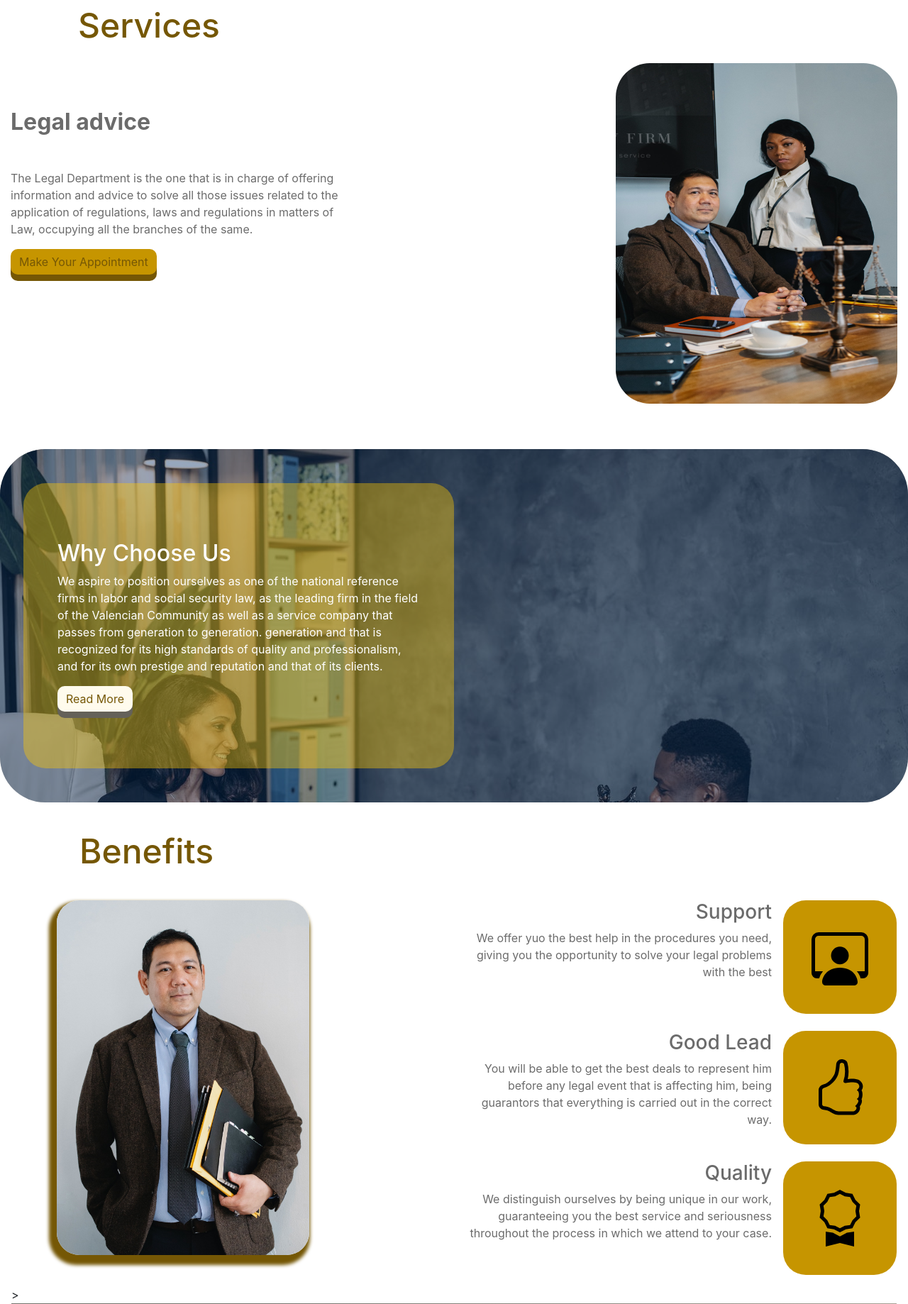
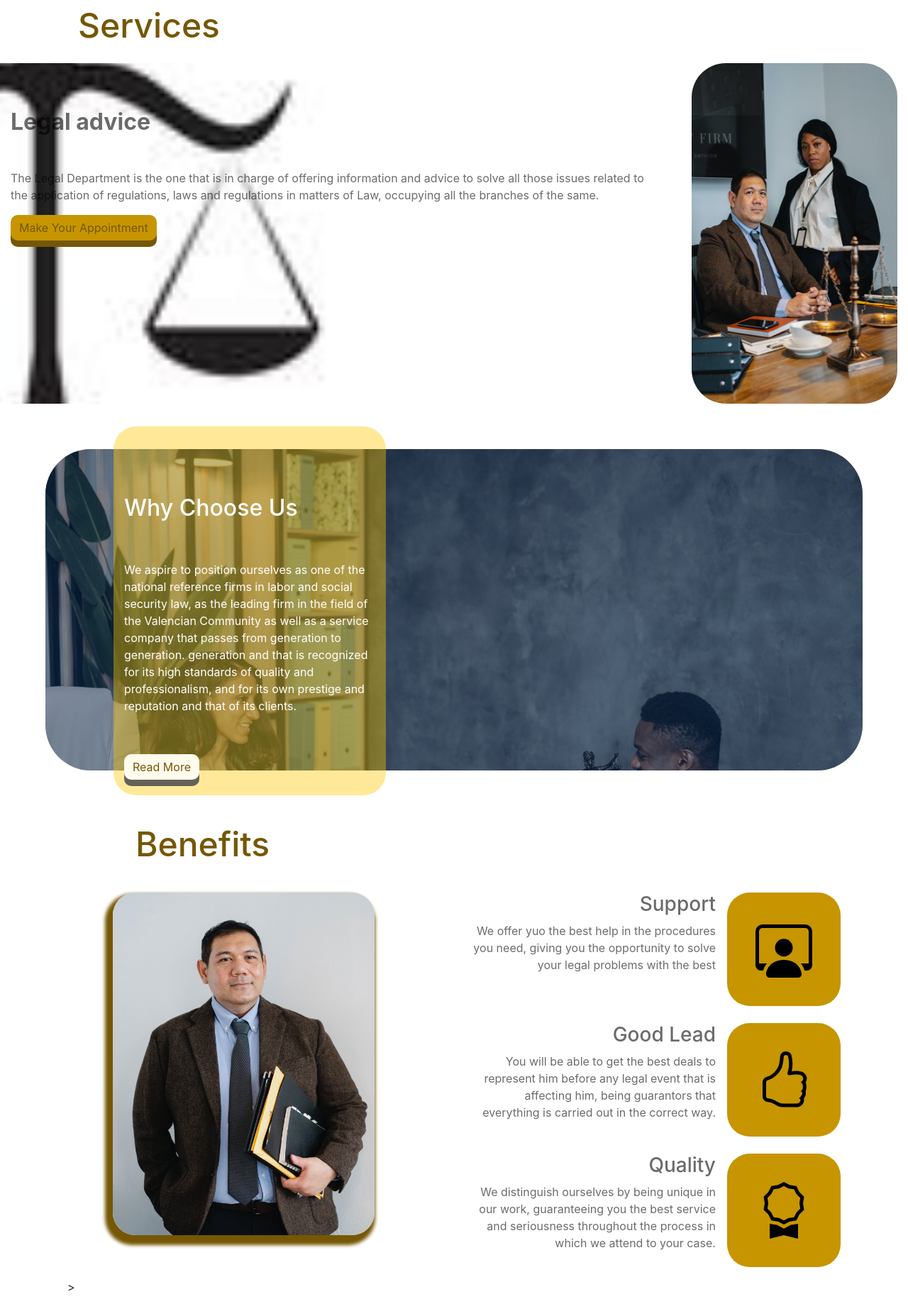
Before and after one commit to ricardoper96/Bootcamp1-Bootstrap, a web app: file index.html in a window 1280 px wide. Shown: the part 721-2559 px from the top of the page at 71% size. Run offline with its HTML, style and script files only (its server is not run), Linux system fonts and the light colour scheme; some libraries are stand-ins or nearby versions.

Commit message:
correcciones

```diff
--- a/index.html
+++ b/index.html
@@ -162,7 +162,7 @@
             <div class="row contents-services">
 
 
-                <div class="col-md-5 my-3">
+                <div class="col-md-9 my-3">
 
 
                     <h2 class=" media-body app-main my-5">Legal advice</h2>
@@ -173,8 +173,8 @@
 
 
                 </div>
-                <div class="col-md-3 my-3"></div>
-                <div class="col-md-4">
+
+                <div class="col-md-3">
                         <div id="carouselExampleControls" class="carousel slide" data-ride="carousel">
                             <div class="carousel-inner">
                                 <div class="carousel-item active">
@@ -206,15 +206,19 @@
 </div>
 <div class="container-fluid contain-choose">
     <div class="row ">
-        <div class="col-6 text-choose">
-            <h2 class="text-white">Why Choose Us</h2>
-            <p class="text-white">We aspire to position ourselves as one of the national reference firms in labor and social
-                security law, as the leading firm in the field of the Valencian Community as well as a service
-                company that passes from generation to generation. generation and that is recognized for its high
-                standards of quality and professionalism, and for its own prestige and reputation and that of its
-                clients.</p>
-            <button type="button" class="btn btn-choose">Read More</button>
+        <div class="col-md-1"></div>
+        <div class="col-md-4 text-choose">
+            <div class="center-text my-5">
+                <h2 class="text-white my-5">Why Choose Us</h2>
+                <p class="text-white my-2">We aspire to position ourselves as one of the national reference firms in labor and social
+                    security law, as the leading firm in the field of the Valencian Community as well as a service
+                    company that passes from generation to generation. generation and that is recognized for its high
+                    standards of quality and professionalism, and for its own prestige and reputation and that of its
+                    clients.</p>
+
         </div>
+            <button type="button" class="btn btn-choose">Read More</button</div>
+
     </div>
 </div>
 
@@ -260,7 +264,7 @@
                 </ul>
             </div>
 
-        </div
+        </div>
     </div>
     >
 </div>
--- a/styles/styles.css
+++ b/styles/styles.css
@@ -3,6 +3,7 @@
 }
 .app-navbar-info{
     background-color: #c5ae01;
+    height: 2.5625rem;
 }
 
 
@@ -11,6 +12,7 @@
     top:0;
     width: 100%;
     z-index: 3;
+    height: 2.5625rem;
 }
 .navbar-main{
 
@@ -34,7 +36,7 @@
 
 .video-hero{
     object-fit: cover;
-    height: 700px;
+    height: 45rem;
     width: 100%;
 
 
@@ -150,26 +152,30 @@
 .contain-choose{
 
     background-image: url("../assets/ABOUT.jpg");
+
     background-size: cover;
-    padding: 3rem;
     box-shadow: inset 0 0 0 1000px rgb(4,47, 100, 0.4);
     border-radius: 4rem;
     margin-top: 4rem;
+    width: 90%;
+    height: 28.3125rem;
 
 
 }
 .text-choose{
     background-color: rgba(255,200,0,0.4);
-    padding-top: 5rem;
-    padding-bottom: 5rem;
-    padding-left: 3rem;
-    padding-right: 3rem;
-
     border-radius: 2rem;
+    width: 9.125rem ;
+    height: 32.5rem;
+    margin-top: -2rem;
 }
 .media-body {
     margin-right: 1rem;
     color: rgba(0, 0, 0, 0.58);
+}
+.center-text{
+    display: flex;
+   flex-direction: column;
 }
 .carousel-inner {
     border-radius: 3rem;
@@ -213,12 +219,13 @@
     background: url("../assets/SILUETA2.png") 90% no-repeat, url("../assets/SILUETA.png") 10% no-repeat;
 }
 
-.contain-services{
+.contents-services{
     background-image: url("../assets/BACKGROUND SERVICES.jpg");
     background-repeat: no-repeat;
     background-position: 140%;
     background-size: 150%;
 }
+
 .button-orange{
     display: inline-block;
     color: #755705;
@@ -282,8 +289,8 @@
     background-color: black;
 }
 .img-cont {
-
-    width: 90%;
+    height: 30.1875rem;
+    width: 23.0625rem;
     border-radius: 2rem;
     margin-left: 4rem;
     box-shadow: -5px 8px 5px 6px #755705;
```
Also changed, not shown: 1 other file.
